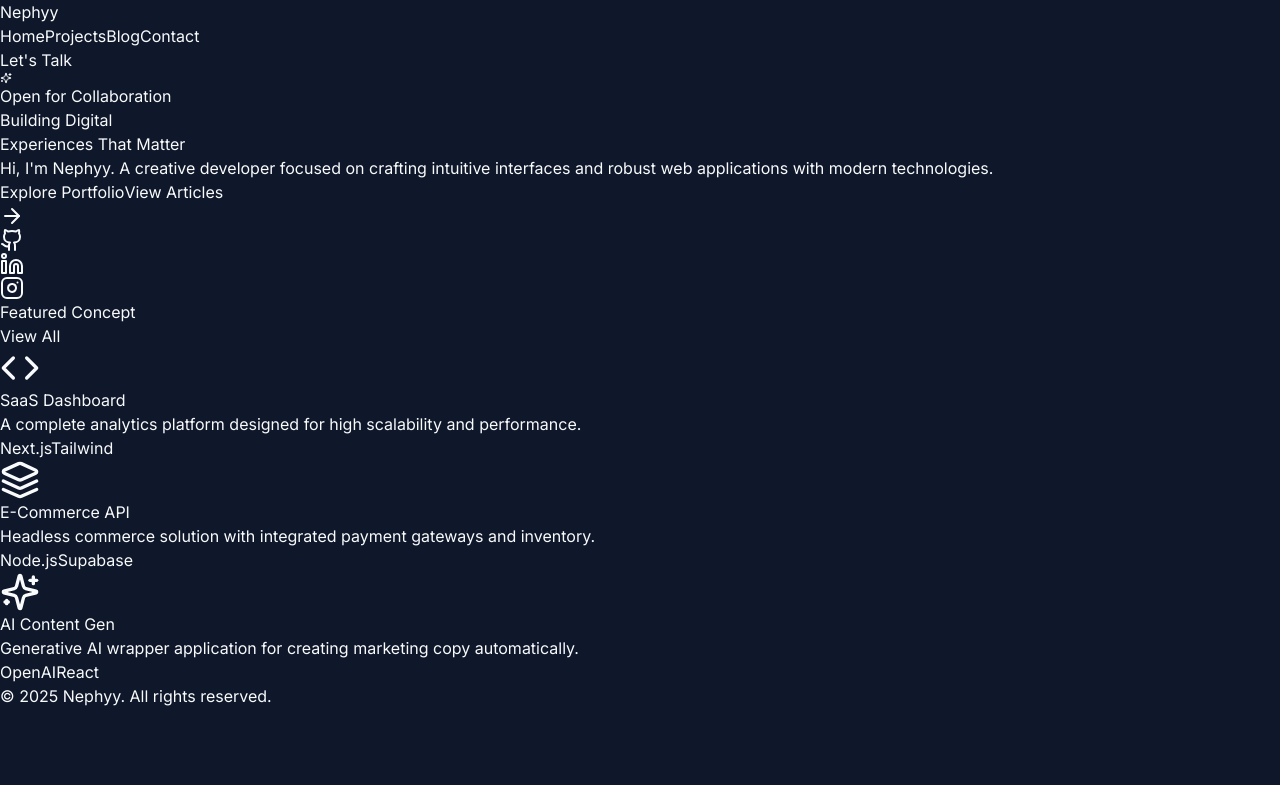
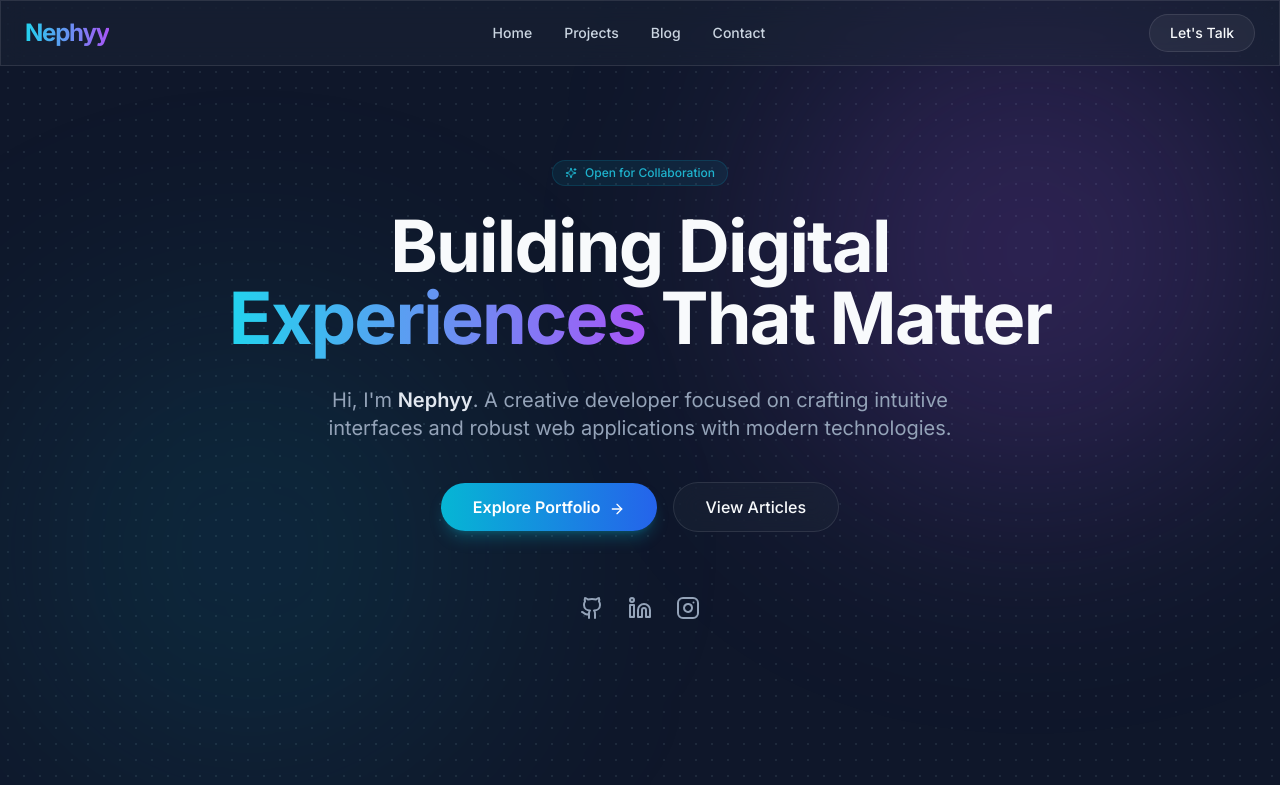
Before and after one commit to Nephyy1/nephyy-portofolio, a Next.js app: page / in a window 1280 px wide. Shown: the top 785 px of the page. Built offline with nearby package versions, Linux system fonts and the light colour scheme.

Commit message:
Create tailwind.config.ts

```diff
--- /dev/null
+++ b/tailwind.config.ts
@@ -0,0 +1,80 @@
+import type { Config } from "tailwindcss"
+
+const config = {
+  darkMode: ["class"],
+  content: [
+    './pages/**/*.{ts,tsx}',
+    './components/**/*.{ts,tsx}',
+    './app/**/*.{ts,tsx}',
+    './src/**/*.{ts,tsx}',
+  ],
+  prefix: "",
+  theme: {
+    container: {
+      center: true,
+      padding: "2rem",
+      screens: {
+        "2xl": "1400px",
+      },
+    },
+    extend: {
+      colors: {
+        border: "hsl(var(--border))",
+        input: "hsl(var(--input))",
+        ring: "hsl(var(--ring))",
+        background: "hsl(var(--background))",
+        foreground: "hsl(var(--foreground))",
+        primary: {
+          DEFAULT: "hsl(var(--primary))",
+          foreground: "hsl(var(--primary-foreground))",
+        },
+        secondary: {
+          DEFAULT: "hsl(var(--secondary))",
+          foreground: "hsl(var(--secondary-foreground))",
+        },
+        destructive: {
+          DEFAULT: "hsl(var(--destructive))",
+          foreground: "hsl(var(--destructive-foreground))",
+        },
+        muted: {
+          DEFAULT: "hsl(var(--muted))",
+          foreground: "hsl(var(--muted-foreground))",
+        },
+        accent: {
+          DEFAULT: "hsl(var(--accent))",
+          foreground: "hsl(var(--accent-foreground))",
+        },
+        popover: {
+          DEFAULT: "hsl(var(--popover))",
+          foreground: "hsl(var(--popover-foreground))",
+        },
+        card: {
+          DEFAULT: "hsl(var(--card))",
+          foreground: "hsl(var(--card-foreground))",
+        },
+      },
+      borderRadius: {
+        lg: "var(--radius)",
+        md: "calc(var(--radius) - 2px)",
+        sm: "calc(var(--radius) - 4px)",
+      },
+      keyframes: {
+        "accordion-down": {
+          from: { height: "0" },
+          to: { height: "var(--radix-accordion-content-height)" },
+        },
+        "accordion-up": {
+          from: { height: "var(--radix-accordion-content-height)" },
+          to: { height: "0" },
+        },
+      },
+      animation: {
+        "accordion-down": "accordion-down 0.2s ease-out",
+        "accordion-up": "accordion-up 0.2s ease-out",
+      },
+    },
+  },
+  plugins: [require("tailwindcss-animate")],
+} satisfies Config
+
+export default config
```
